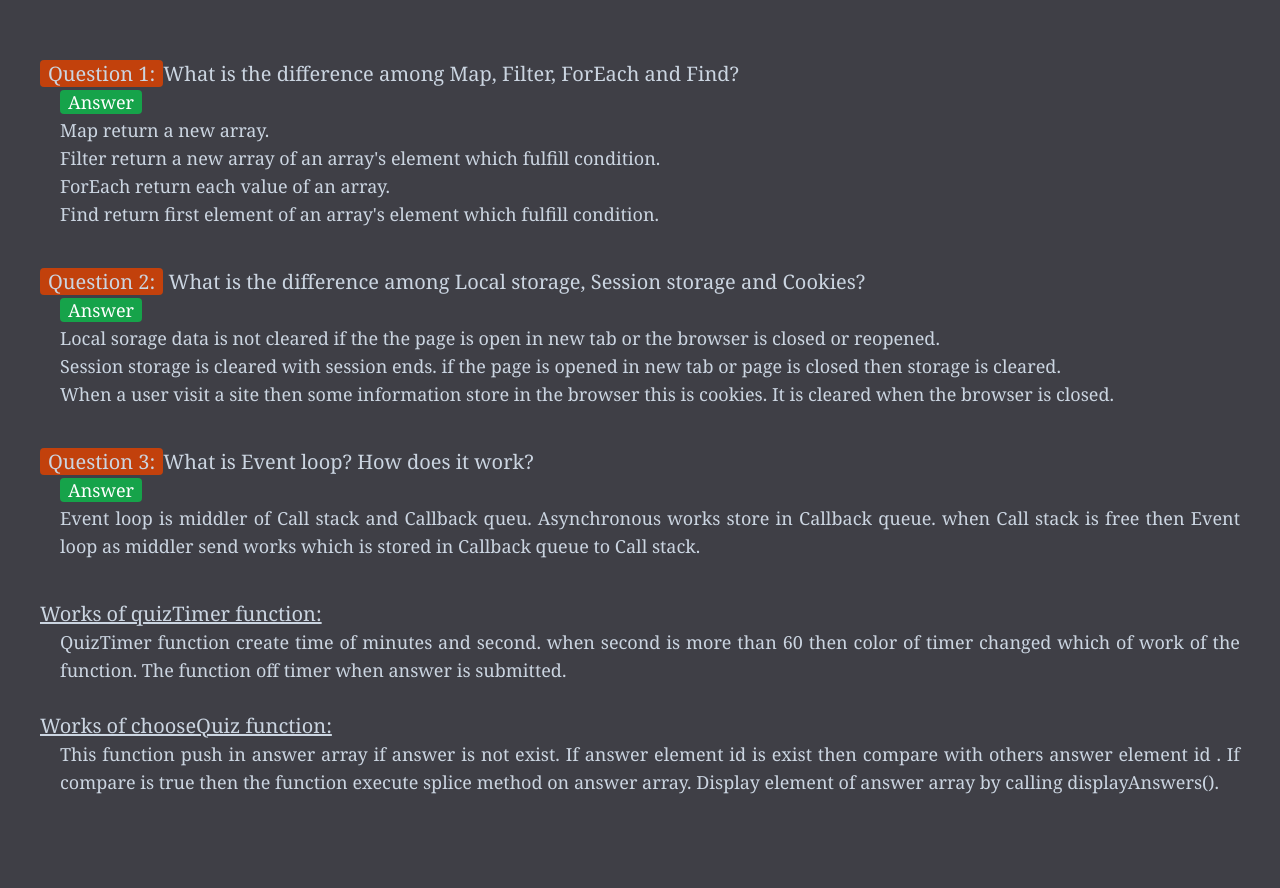
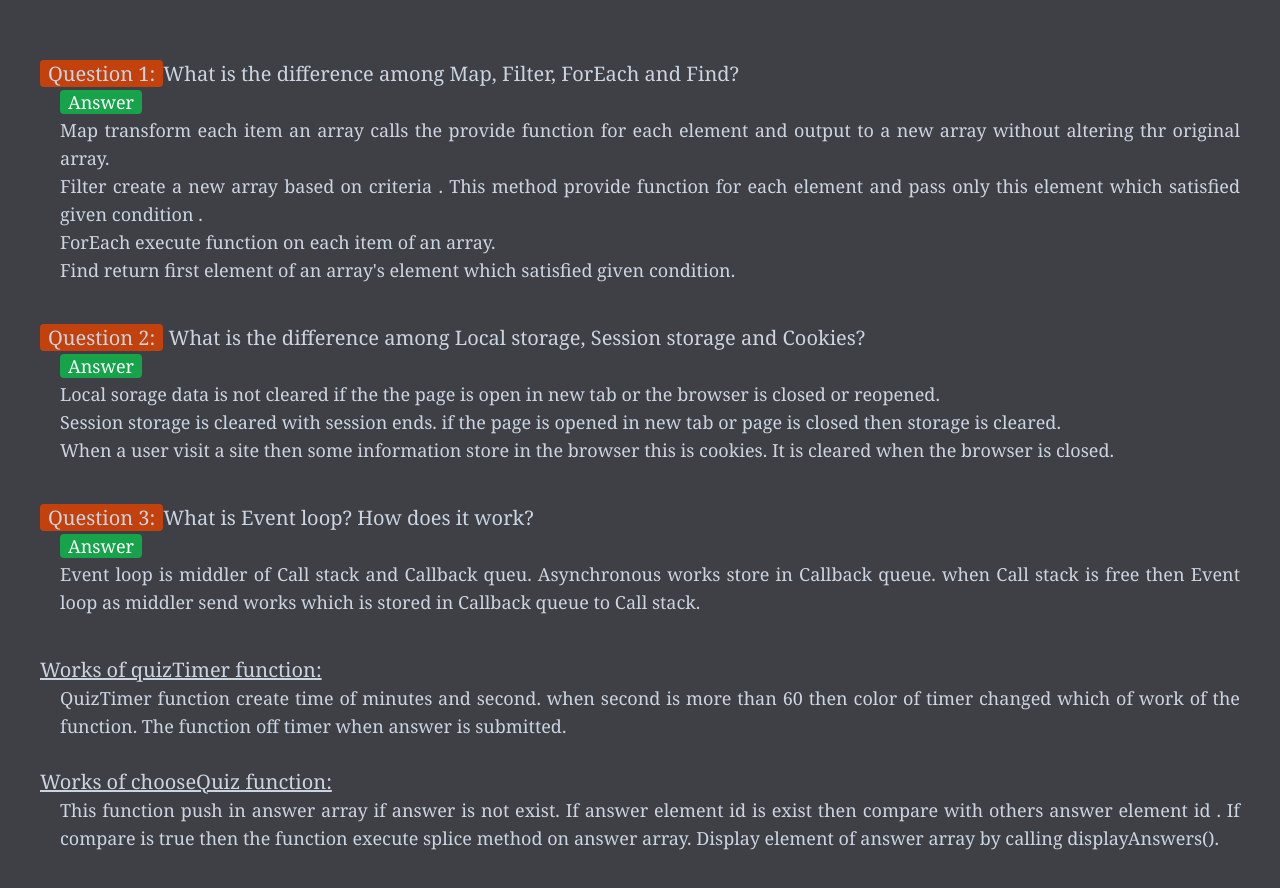
Before and after one commit to Iqubal905/quiz-hero, a plain HTML site: page blog.html in a window 1280 px wide. Before the commit the page ends 856 px from the top, so only its background shows below. Drawn offline with nearby package versions, Linux system fonts and the light colour scheme.

Commit message:
finalUpdate

```diff
--- a/blog.html
+++ b/blog.html
@@ -10,7 +10,7 @@
 <body class="m-10 bg-zinc-700 font-serif text-justify text-slate-300">
    <div class="py-5">
     <h2 class="text-xl"><span class="bg-orange-700 px-2 rounded">Question 1:</span>What is the difference among Map, Filter, ForEach and Find?</h2>
-    <p class="text-lg ml-5"><span class="bg-green-600 text-white px-2 rounded">Answer</span> <br> Map return a new array. <br> Filter return a new array of an array's element which fulfill condition.<br> ForEach return each value of an array. <br> Find return first element of an array's element which fulfill condition.</p>
+    <p class="text-lg ml-5"><span class="bg-green-600 text-white px-2 rounded">Answer</span> <br> Map transform each item an array  calls the provide function for each element and output to a new array without altering thr original array. <br> Filter create a new array  based on  criteria . This method provide function for each element and pass only this element which satisfied given condition .<br> ForEach execute function on each item of an array. <br> Find return first element of an array's element which satisfied given condition.</p>
    </div>
    <div class="text-xl py-5">
     <h2><span class="bg-orange-700 px-2 rounded">Question 2:</span> What is the difference among Local storage, Session storage and Cookies?</h2>
--- a/index.js
+++ b/index.js
@@ -57,7 +57,7 @@ const displayQuiz = (data) => {
     quizContainer.innerHTML = "";
     return;
   }
-console.log(data);
+
 
   data.forEach((quiz, i) => {
     quizContainer.innerHTML += `<div class="m-3 py-3 px-4 shadow-sm rounded">
@@ -110,7 +110,7 @@ document.querySelector("#submit").addEventListener("click", () => {
 
   // data setting on local storage and getting data from local storage
   let storage = JSON.parse(localStorage.getItem('results'));
-  console.log(storage);
+
   if (storage) {
     localStorage.setItem(
       "results",
```
